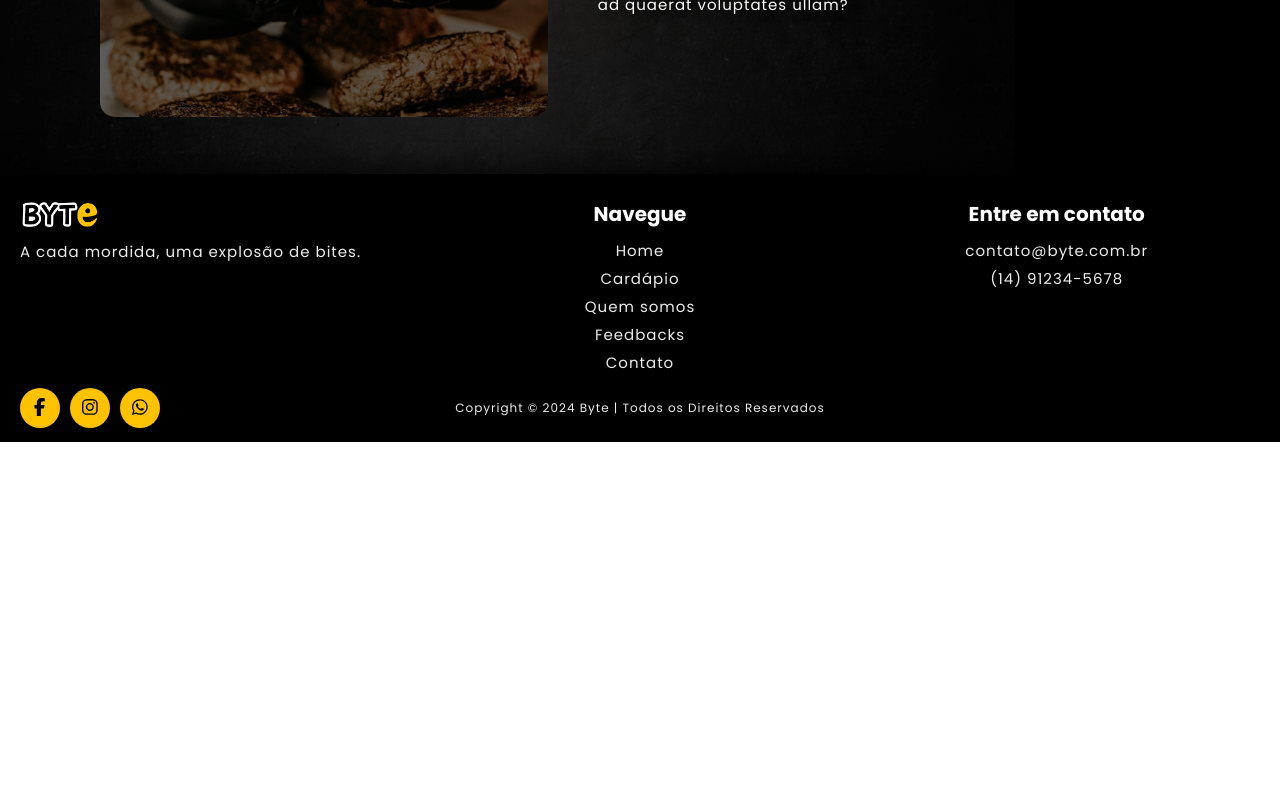
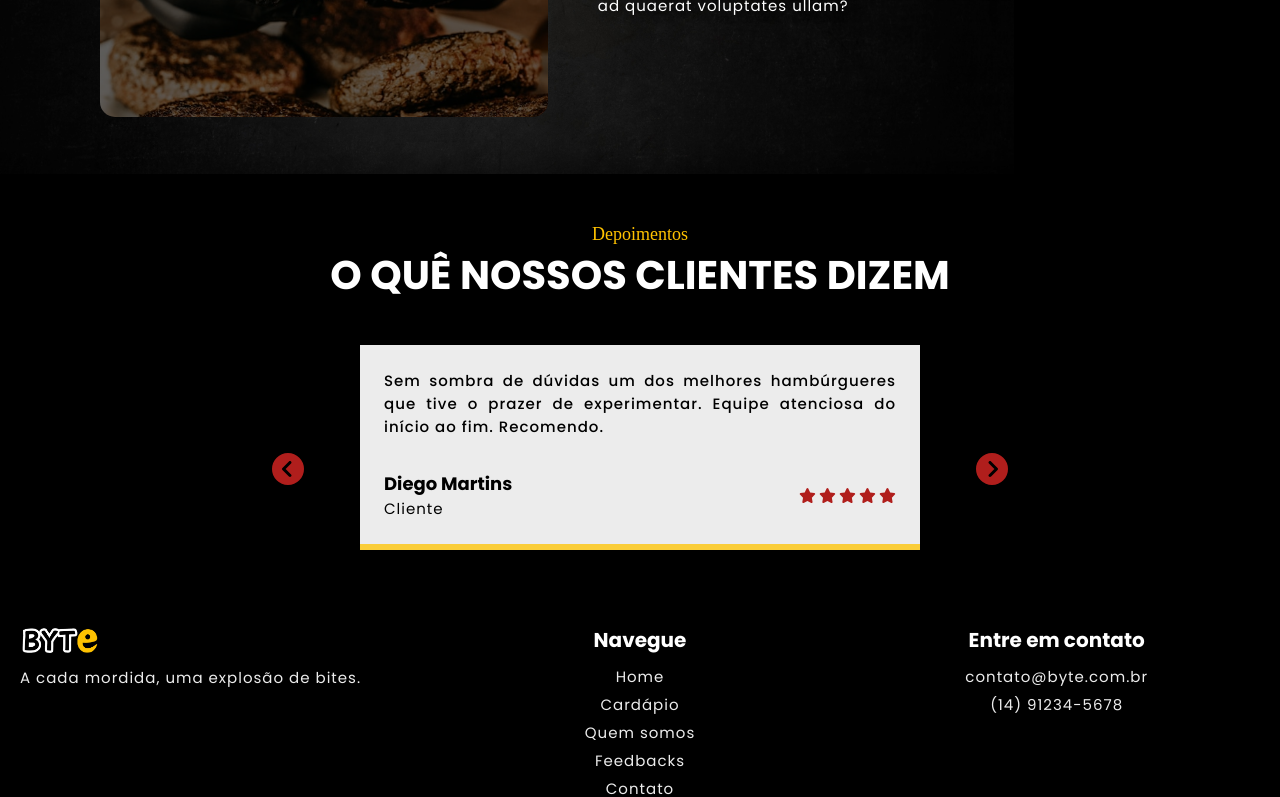
Before and after one commit to ABeatrizSC/byte, a React (Vite) app: page / in a window 1280 px wide. Shown: the part 943-1740 px from the top of the page. Before the commit the page ends 1385 px from the top, so only its background shows below. Built offline with nearby package versions, Linux system fonts and the light colour scheme; a web font is replaced by a local one.

Commit message:
initial structure

```diff
--- a/src/assets/styles/global.css
+++ b/src/assets/styles/global.css
@@ -4,6 +4,7 @@
     --yellow: #ffc200;
     --yellow-hover: #ffc400c2;
     --red: #b01e1c;
+    --red-hover: #b01e1cc6;
     --gray: #ECECEC;
     --font: 'Poppins', sans-serif;
     --handwritten-font: "Borel", cursive;
@@ -59,6 +60,16 @@ p, a, li, span {
     padding: 50px 100px;
     background-color: var(--black);
 
+    & .title-container {
+        & h3 {
+            font-family: var(--handwritten-font);
+            font-size: 18px;
+            color: var(--yellow);
+            font-weight: 400;
+            text-shadow: var(--txt-shadow);
+        }
+    }
+
     & .text-highlight {
         color: var(--yellow);
         text-transform: uppercase;
--- a/src/pages/Home/AboutUs/style.css
+++ b/src/pages/Home/AboutUs/style.css
@@ -25,16 +25,6 @@
         flex: 1.3;
         min-width: 400px;
 
-        & .title-container {
-            & h3 {
-                font-family: var(--handwritten-font);
-                font-size: 17px;
-                color: var(--yellow);
-                font-weight: 400;
-                text-shadow: var(--txt-shadow);
-            }
-        }
-
         & .text-container {
             margin-top: 20px;
             display: flex;
--- /dev/null
+++ b/src/pages/Home/Feedbacks/Components/TestimonyCard/clientsData.js
@@ -0,0 +1,22 @@
+export const clientsData = [
+    {
+        id: 0,
+        name: 'Diego Martins',
+        testimony: 'Sem sombra de dúvidas um dos melhores hambúrgueres que tive o prazer de experimentar. Equipe atenciosa do início ao fim. Recomendo.',
+        },
+    {
+        id: 1,
+        name: 'Juliana Souza',
+        testimony: 'Equipe atenciosa, entrega rápida e produtos de ótima qualidade. Sempre que posso estou pedindo. Amo demais!',
+    },
+    {
+        id: 2,
+        name: 'Carlos Silva',
+        testimony: 'A temática da lanchonete é incrível e os lanches valem cada centavo. De todo o cardápio, o Trojan é o meu preferido.',
+    },
+    {
+        id: 3,
+        name: 'Maria Cecília',
+        testimony: 'Dá para notar que são muito dedicados no que fazem, por todo o cuidado que têm no atendimento, preparação e entrega do pedido.',
+    }
+]
--- /dev/null
+++ b/src/pages/Home/Feedbacks/Components/TestimonyCard/index.jsx
@@ -0,0 +1,29 @@
+import { React, useRef } from 'react'
+import './style.css'
+import { FontAwesomeIcon } from '@fortawesome/react-fontawesome'
+import { faStar} from '@fortawesome/free-solid-svg-icons'
+
+
+export function TestimonyCard( { name, testimony }) {
+    const carousel = useRef(null)
+    return (
+        <div className='testimony-container' ref={carousel}>
+            <p className='testimony-container__p'>
+                {testimony}
+            </p>
+            <div className='testimony-container__client-information-container'>
+                <div>
+                    <h4>{name}</h4>
+                    <p>Cliente</p>
+                </div>
+                <span className='rating-container'>
+                    <FontAwesomeIcon className='star-rating-icon' icon={faStar} />
+                    <FontAwesomeIcon className='star-rating-icon' icon={faStar} />
+                    <FontAwesomeIcon className='star-rating-icon' icon={faStar} />
+                    <FontAwesomeIcon className='star-rating-icon' icon={faStar} />
+                    <FontAwesomeIcon className='star-rating-icon' icon={faStar} />
+                </span>
+            </div>
+        </div>
+    )
+}
--- /dev/null
+++ b/src/pages/Home/Feedbacks/Components/TestimonyCard/style.css
@@ -0,0 +1,32 @@
+& .testimony-container {
+    min-width: 35rem;
+    min-height: 12rem;
+    color: var(--black);
+    background-color: var(--gray);
+    text-shadow: none;
+    padding: 1.5rem;
+    margin-top: 2.5rem;
+    border-bottom: 0.4rem inset var(--yellow-hover);
+    display: flex;
+    flex-direction: column;
+    justify-content: space-between;
+    gap: 1rem;
+
+    & .testimony-container__p {
+        font-weight: 500;
+    }
+
+    & .testimony-container__client-information-container {
+        margin-top: 1rem;
+        display: flex;
+        align-items: center;
+        justify-content: space-between;
+        gap: 2rem;
+
+        & .rating-container {
+            display: flex;
+            gap: 0.2rem;
+            color: var(--red);
+        }
+    }
+}
--- /dev/null
+++ b/src/pages/Home/Feedbacks/index.jsx
@@ -0,0 +1,34 @@
+import { React } from 'react'
+import './style.css'
+import { TestimonyCard } from './Components/TestimonyCard'
+import { clientsData } from './Components/TestimonyCard/clientsData'
+import { FontAwesomeIcon } from '@fortawesome/react-fontawesome'
+import { faCircleChevronLeft, faCircleChevronRight } from '@fortawesome/free-solid-svg-icons'
+
+export function Feedbacks() {
+
+  return (
+    <section className='home-section feedback-section'>
+      <div className='title-container feedback-section__title'>
+        <h3>Depoimentos</h3>
+        <h2>O quê nossos clientes dizem</h2>
+      </div>
+      <button className='arrow arrow--left'>
+        <FontAwesomeIcon icon={faCircleChevronLeft} />
+      </button>
+      <div className='feedback-section__content'>
+        {clientsData.map(client => {
+          return (
+            <TestimonyCard
+              key={client.id}
+              name={client.name}
+              testimony={client.testimony}
+            />)
+        })}
+      </div>
+      <button className='arrow arrow--right'>
+        <FontAwesomeIcon icon={faCircleChevronRight} />
+      </button>
+    </section>
+  )
+}
--- /dev/null
+++ b/src/pages/Home/Feedbacks/style.css
@@ -0,0 +1,40 @@
+.feedback-section {
+    color: var(--white);
+    display: flex;
+    flex-direction: column;
+    align-items: center;
+    position: relative;
+
+    & .feedback-section__title {
+        text-align: center;
+    }
+
+    & .feedback-section__content {
+        max-width: 35rem;
+        display: flex;
+        gap: 2rem;
+        overflow-x: hidden;
+    }
+
+    & .arrow {
+        position: absolute;
+        font-size: 2rem;
+        color: var(--red);
+        top: 50%;
+        padding: 0;
+
+        &:hover {
+            color: var(--red-hover);
+        }
+    }
+
+    & .arrow--left {
+        left: 17rem;
+        top: 17rem;
+    }
+
+    & .arrow--right {
+        right: 17rem;
+        top: 17rem;
+    }
+}
--- a/src/pages/Home/index.jsx
+++ b/src/pages/Home/index.jsx
@@ -1,12 +1,14 @@
 import React from 'react'
 import { Hero } from './Hero'
 import { AboutUs } from './AboutUs'
+import { Feedbacks } from './Feedbacks'
 
 export function Home() {
   return (
     <>
         <Hero />
         <AboutUs />
+        <Feedbacks />
     </>
   )
 }
```
